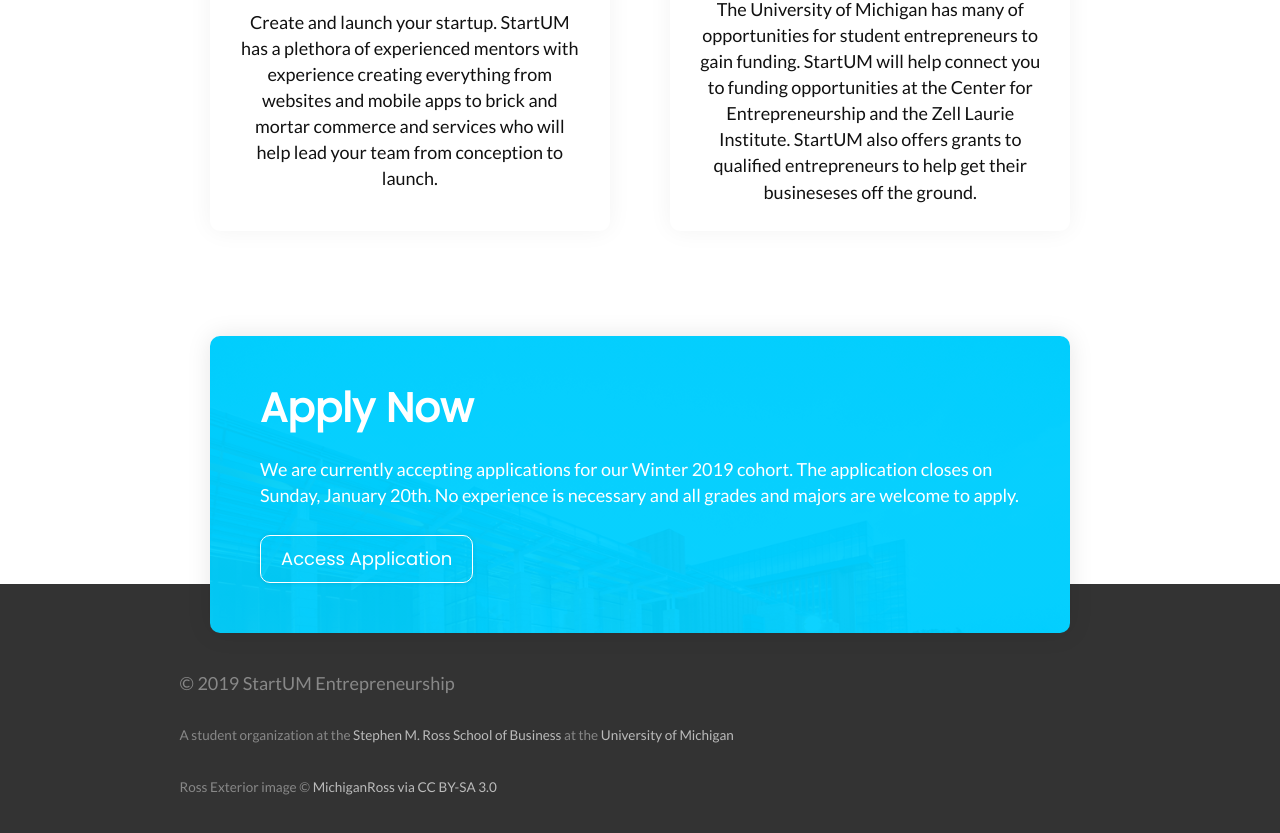
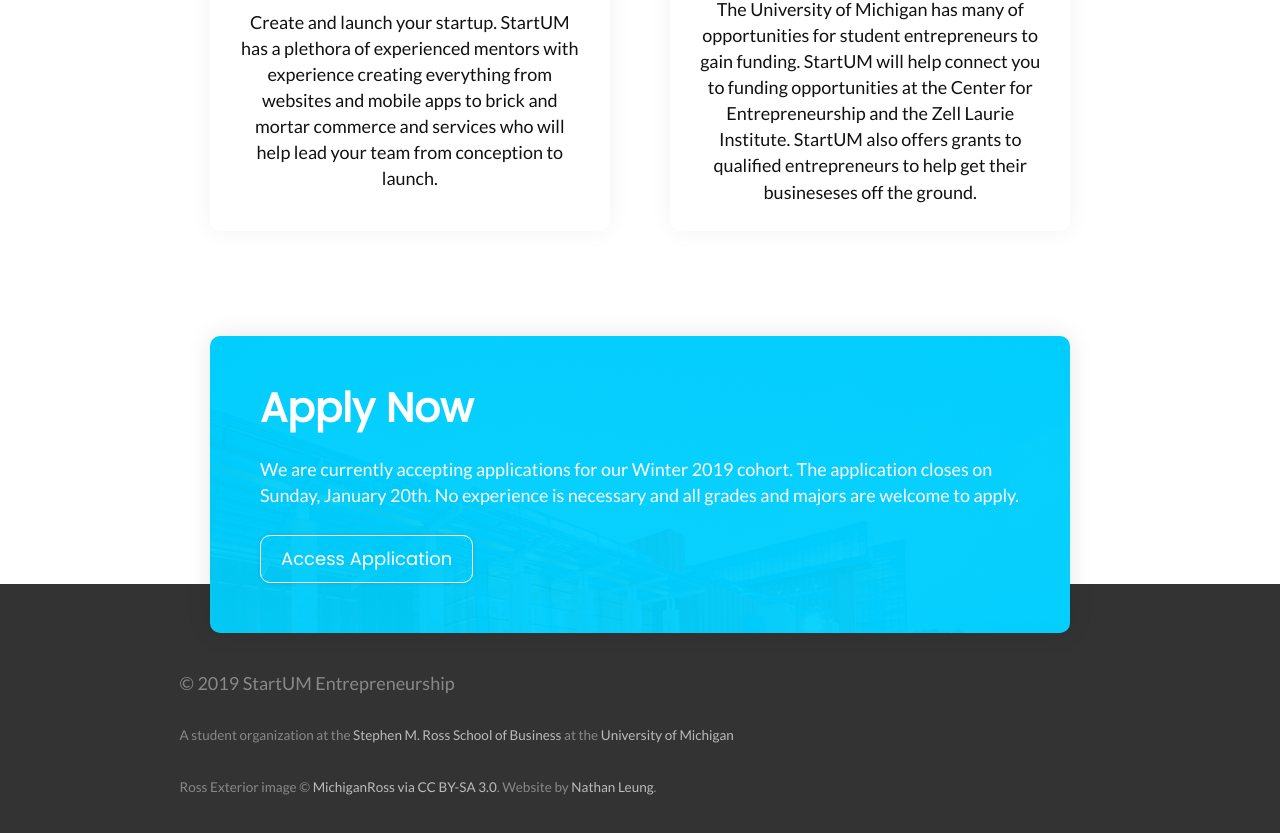
Before and after one commit to nathanhleung/startum.co, a Gatsby site: page / in a window 1280 px wide. Shown: the part 1330-2163 px from the top of the page. Built offline with nearby package versions, Linux system fonts and the light colour scheme; Gatsby itself is replaced by a stand-in of ours.

Commit message:
feat: add my name to the bottom

```diff
--- a/src/components/footer.js
+++ b/src/components/footer.js
@@ -49,6 +49,7 @@ const Footer = () => (
           <a href="https://en.wikipedia.org/wiki/File:Ross_School_Exterior.jpg">
             MichiganRoss via CC BY-SA 3.0
           </a>
+          . Website by <a href="https://nathanhleung.com">Nathan Leung</a>.
         </p>
       </Attribution>
     </FooterContent>
```
